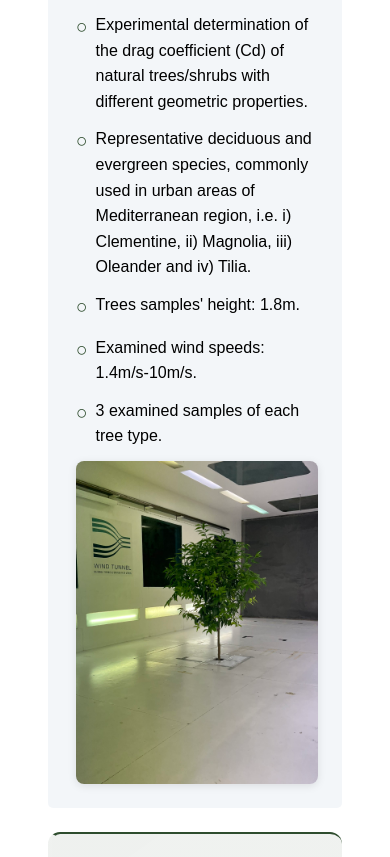
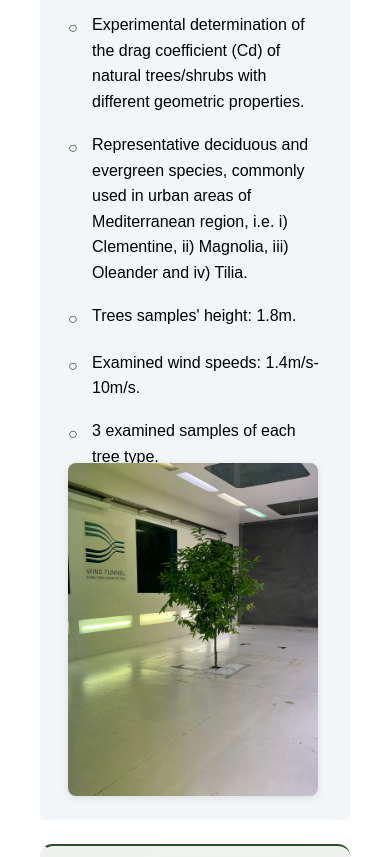
Before and after one commit to Papioani/the_re.nature_cities_project, a Next.js app: page /wind-tunnel in a window 390 px wide. Shown: the part 1020-1877 px from the top of the page. Built offline with nearby package versions, Linux system fonts and the light colour scheme.

Commit message:
optical improvements

```diff
--- a/src/app/wind-tunnel/Wind-tunnel.module.css
+++ b/src/app/wind-tunnel/Wind-tunnel.module.css
@@ -117,7 +117,7 @@
   border-top: 2px solid rgba(28, 61, 90, 0.8);
 }
 .NTUAimageWithPadding {
-  padding: 0;
+  margin-top: -1.5rem;
 }
 /* In CSS module */
 .NTUALiContentWithMargin {
@@ -153,3 +153,13 @@
   margin-left: 1rem;
   align-self: flex-start;
 }
+@media (max-width: 600px) {
+  .NTUALiContent {
+    margin-bottom: 1.1em;
+  }
+  .NTUABullet {
+    font-size: 1em; /* Make bullet a bit smaller on mobile */
+    margin-right: 0.9em; /* Add more space if needed */
+    margin-top: 0.2em; /* Adjust vertical alignment if needed */
+  }
+}
--- a/src/app/wind-tunnel/page.tsx
+++ b/src/app/wind-tunnel/page.tsx
@@ -14,7 +14,7 @@ const WindTunnel: React.FC = () => {
   }, []);
   return (
     <main
-      className=" px-8 pb-16"
+      className="px-6 sm:px-8 pb-16"
       ref={mainContentRef}
       aria-labelledby="main-title"
     >
@@ -90,12 +90,12 @@ const WindTunnel: React.FC = () => {
             <Image
               src="/WIND TUN.jpg"
               alt="Wind tunnel experimental setup showing tree sample during drag coefficient measurement"
-              width={500}
-              height={300}
+              width={380}
+              height={228}
               className={styles.treePhoto}
               loading="lazy"
               quality={85}
-              sizes="(max-width: 768px) 100vw, 500px"
+              sizes="(max-width: 768px) 100vw, 380px"
             />
           </div>
         </div>
```
